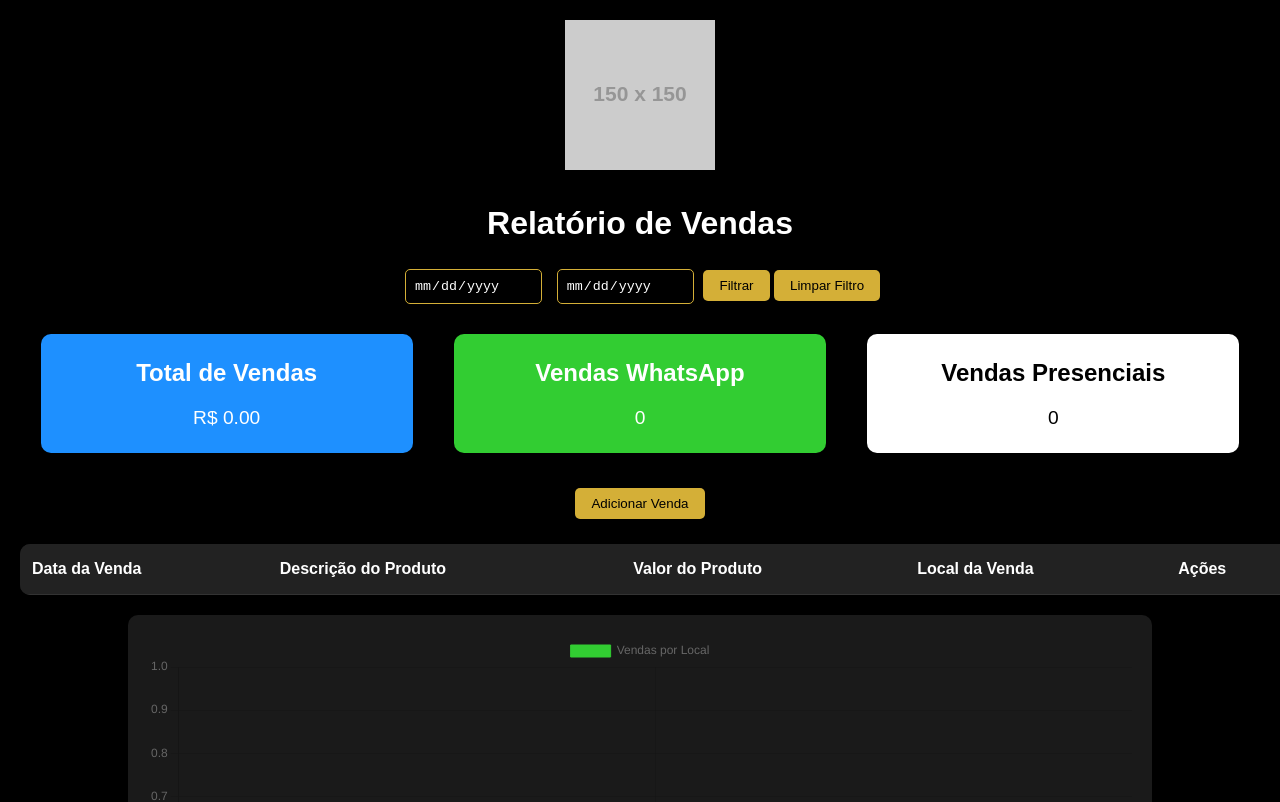
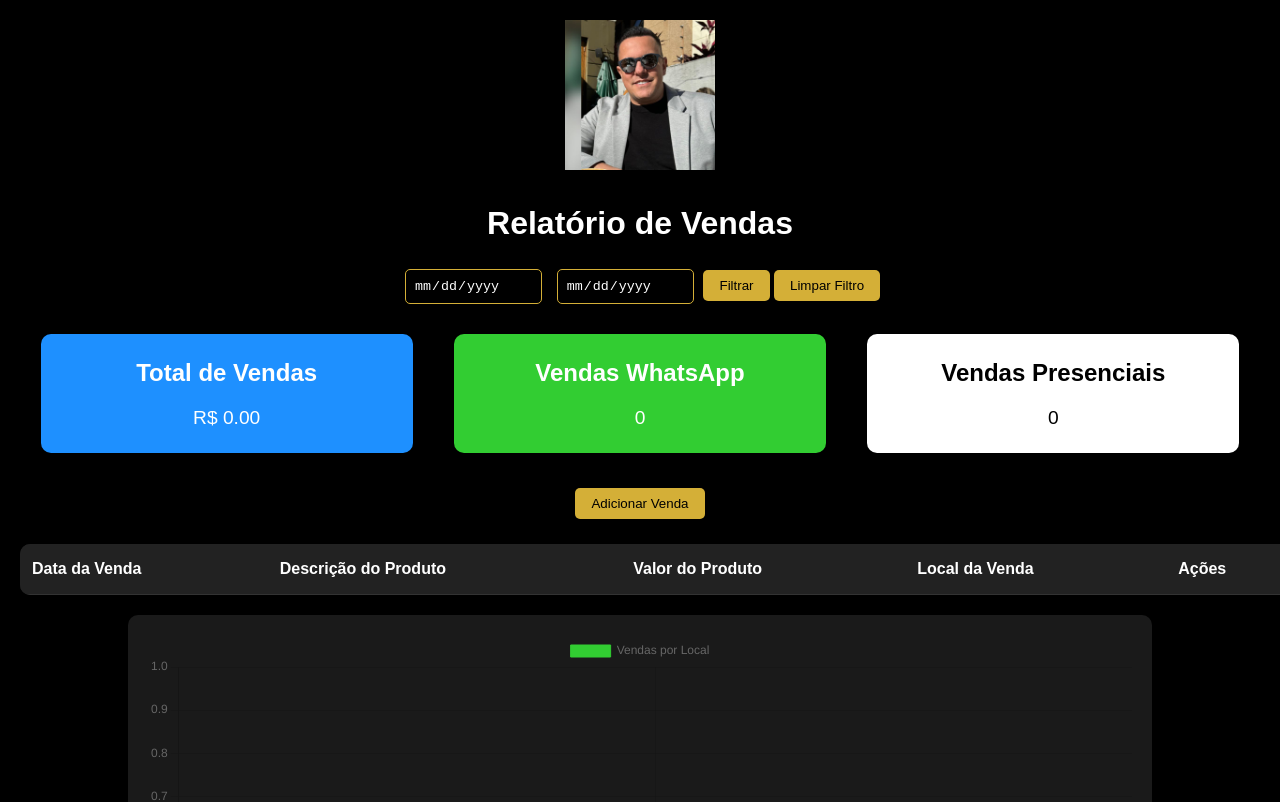
Before and after one commit to euvinigoulart/marcelocosta, a plain HTML site: page index.html in a window 1280 px wide. Shown: the top 802 px of the page. Drawn offline with nearby package versions, Linux system fonts and the light colour scheme; placeholder pictures from the web are drawn by us.

Commit message:
Update index.html

```diff
--- a/index.html
+++ b/index.html
@@ -214,7 +214,7 @@
 <body>
     <!-- Logotipo -->
     <div class="logo">
-        <img src="https://via.placeholder.com/150" alt="Logotipo"> <!-- Substitua pelo seu logotipo -->
+        <img src="marcelo costa.png" alt="Logotipo"> <!-- Substitua pelo seu logotipo -->
     </div>
 
     <h1>Relatório de Vendas</h1>
```
